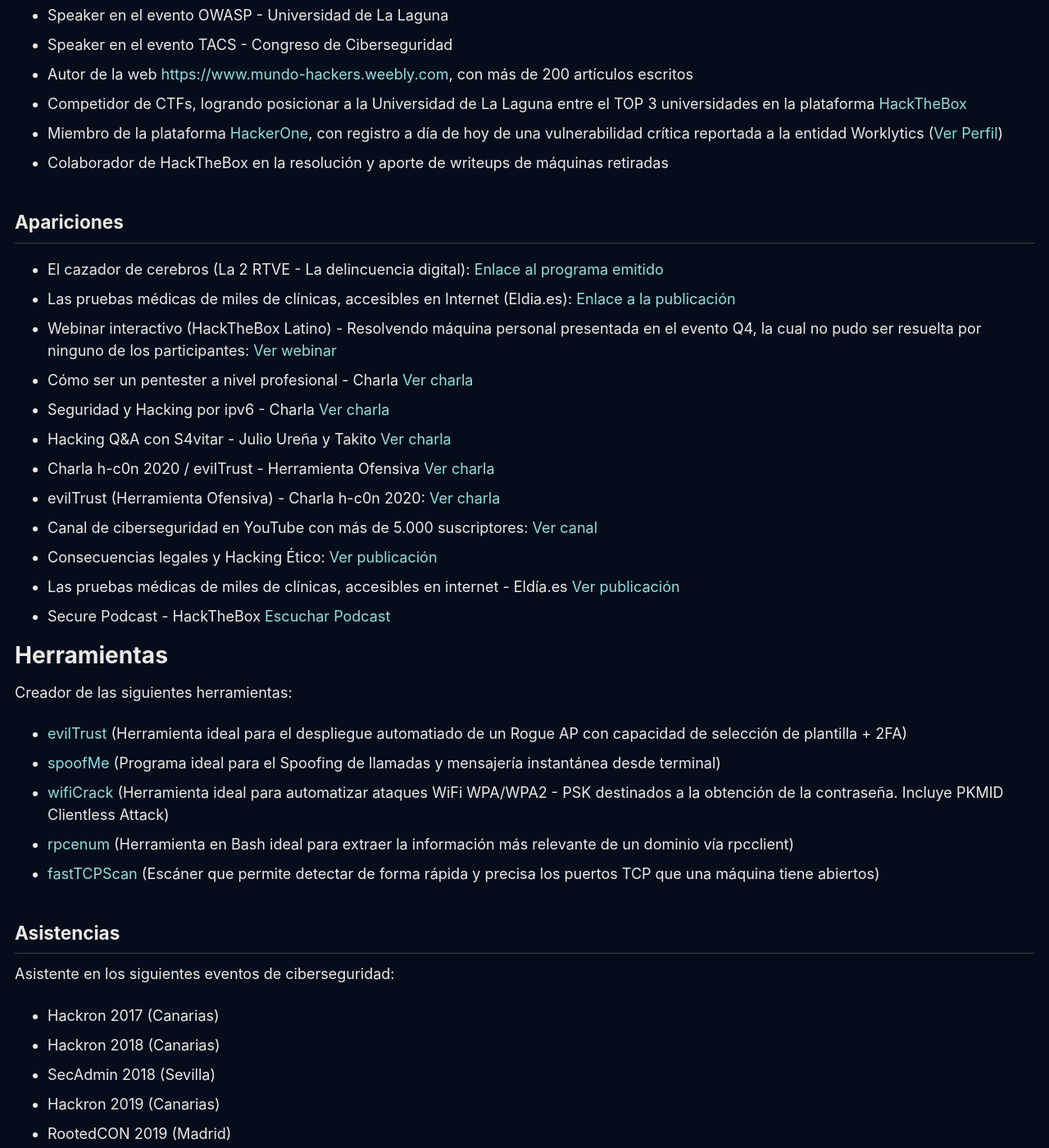
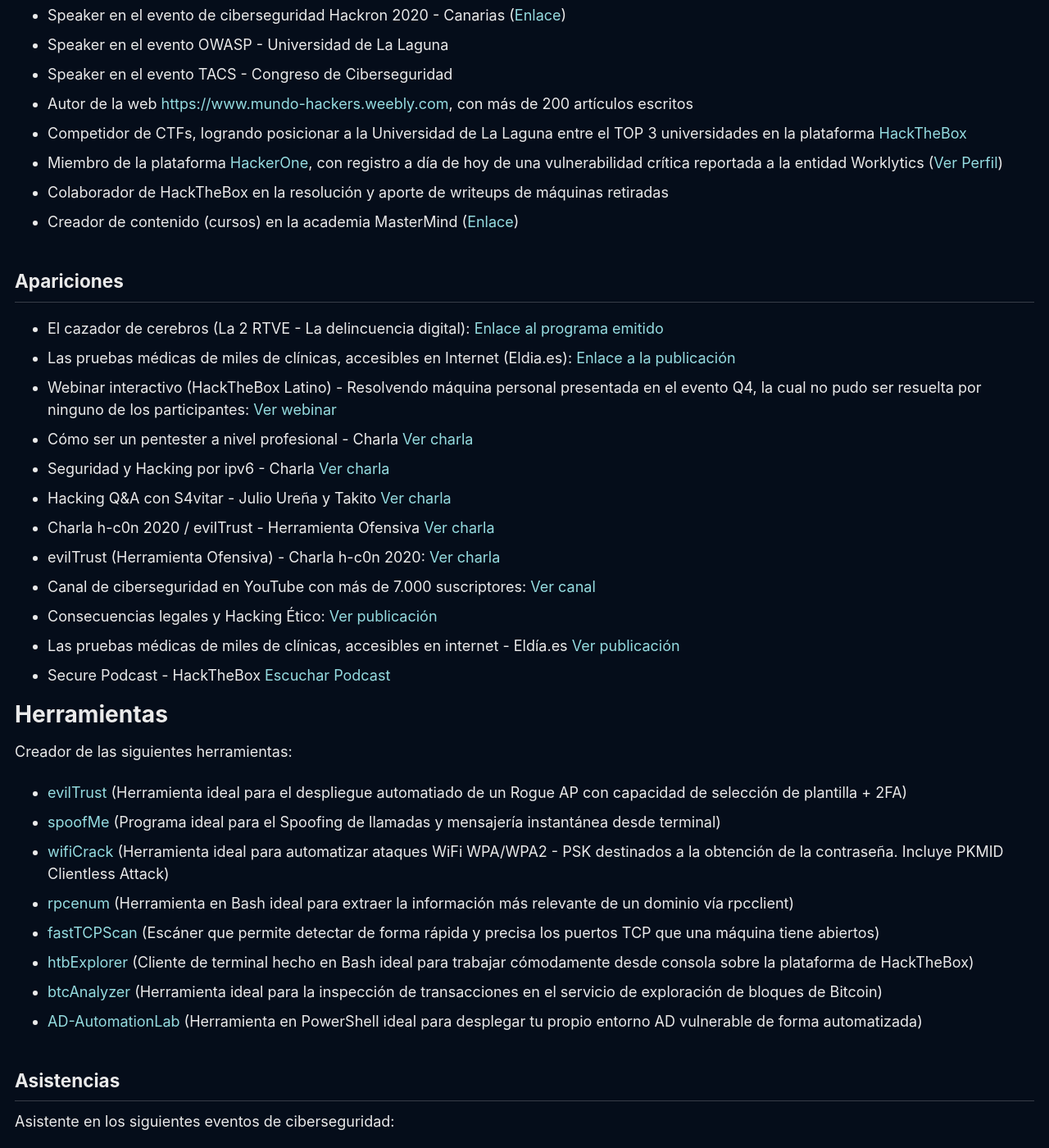
Before and after one commit to s4vitar/s4vitar.github.io, a Jekyll site: the page built from _pages/about.md, in a window 1280 px wide and 1400 px high, scrolled down 2687 px. Shown: the whole window at 82% size. Built offline with Jekyll 4.4.1, drawn with Linux system fonts in a browser that asks for light colours; cached includes are drawn as plain includes; a script that is not in the unit is left out; some of the changed text lies outside the part shown.

Commit message:
Actualización del perfil

```diff
--- a/_pages/about.md
+++ b/_pages/about.md
@@ -76,6 +77,7 @@
 - Competidor de CTFs, logrando posicionar a la Universidad de La Laguna entre el TOP 3 universidades en la plataforma [HackTheBox](https://hackthebox.eu)
 - Miembro de la plataforma [HackerOne](https://hackerone.com), con registro a día de hoy de una vulnerabilidad crítica reportada a la entidad Worklytics ([Ver Perfil](https://hackerone.com/s4vitar))
 - Colaborador de HackTheBox en la resolución y aporte de writeups de máquinas retiradas
+- Creador de contenido (cursos) en la academia MasterMind ([Enlace](https://mastermind.ac))
 
 ## Apariciones
 
@@ -87,7 +89,7 @@
 - Hacking Q&A con S4vitar - Julio Ureña y Takito [Ver charla](https://www.youtube.com/watch?v=GZFoNfCpcQc)
 - Charla h-c0n 2020 / evilTrust - Herramienta Ofensiva [Ver charla](https://www.youtube.com/watch?v=-GIA9et7ZRg)
 - evilTrust (Herramienta Ofensiva) - Charla h-c0n 2020: [Ver charla](https://www.youtube.com/watch?v=-GIA9et7ZRg)
-- Canal de ciberseguridad en YouTube con más de 5.000 suscriptores: [Ver canal](https://youtube.com/s4vitar)
+- Canal de ciberseguridad en YouTube con más de 7.000 suscriptores: [Ver canal](https://youtube.com/s4vitar)
 - Consecuencias legales y Hacking Ético: [Ver publicación](https://internautas.org/html/10399.html)
 - Las pruebas médicas de miles de clínicas, accesibles en internet - Eldía.es [Ver publicación](https://www.eldia.es/sociedad/2020/02/21/pruebas-medicas-miles-clinicas-accesibles/1053880.html)
 - Secure Podcast - HackTheBox [Escuchar Podcast](https://securepodcast.com/audios/036/)
@@ -100,6 +102,9 @@
 - [wifiCrack](https://github.com/s4vitar/wifiCrack) (Herramienta ideal para automatizar ataques WiFi WPA/WPA2 - PSK destinados a la obtención de la contraseña. Incluye PKMID Clientless Attack)
 - [rpcenum](https://github.com/s4vitar/rpcenum) (Herramienta en Bash ideal para extraer la información más relevante de un dominio vía rpcclient)
 - [fastTCPScan](https://github.com/s4vitar/fastTCPScan) (Escáner que permite detectar de forma rápida y precisa los puertos TCP que una máquina tiene abiertos)
+- [htbExplorer](https://github.com/s4vitar/htbExplorer) (Cliente de terminal hecho en Bash ideal para trabajar cómodamente desde consola sobre la plataforma de HackTheBox)
+- [btcAnalyzer](https://github.com/s4vitar/btcAnalyzer) (Herramienta ideal para la inspección de transacciones en el servicio de exploración de bloques de Bitcoin)
+- [AD-AutomationLab](https://github.com/s4vitar/AD-AutomationLab) (Herramienta en PowerShell ideal para desplegar tu propio entorno AD vulnerable de forma automatizada)
 
 ## Asistencias
 Asistente en los siguientes eventos de ciberseguridad:
```
Also changed, not shown: other parts of _pages/about.md (+2 -1 lines).
